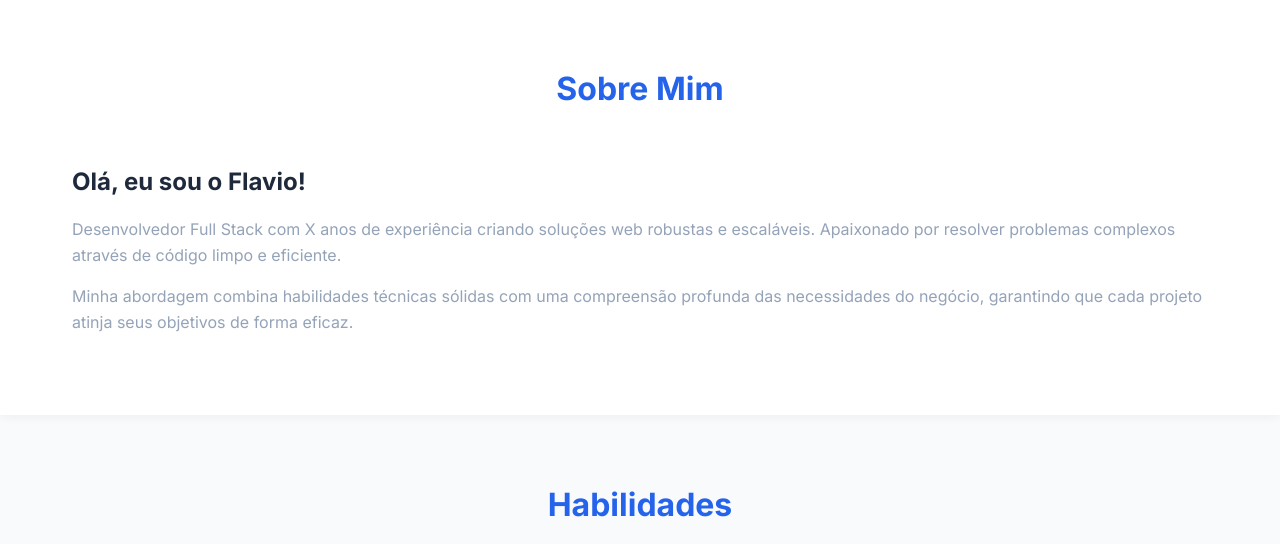
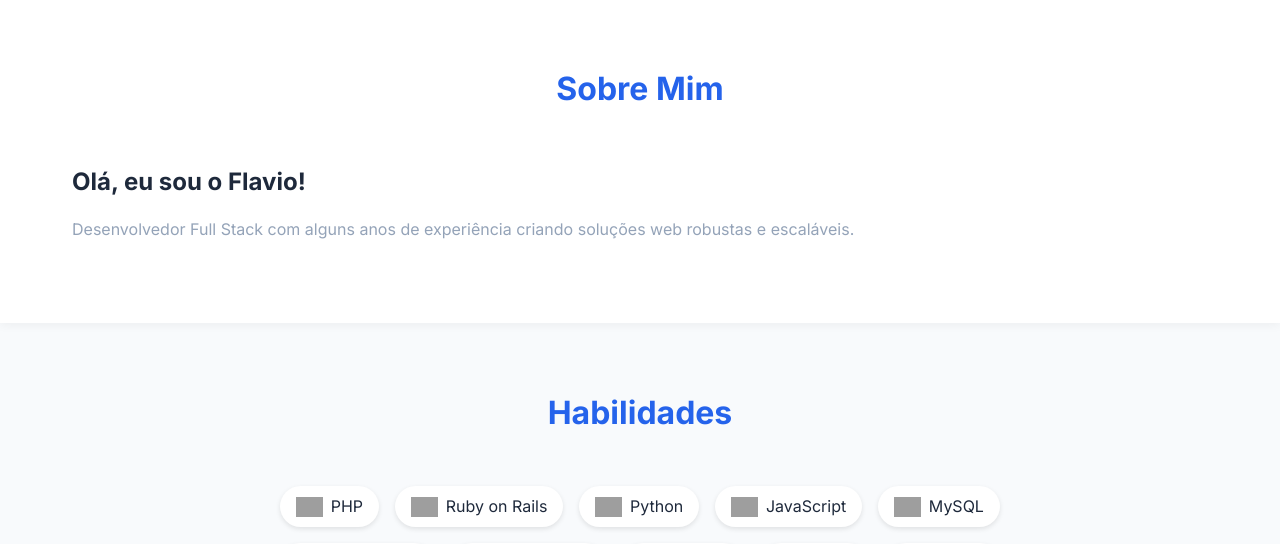
Before and after one commit to Frgomes2/Frgomes, a CodeIgniter app: page /database/ in a window 1280 px wide. Shown: the part 270-814 px from the top of the page. Run offline with CodeIgniter, Linux system fonts and the light colour scheme; grey boxes are pictures that could not be loaded.

Commit message:
Pagina inicial

```diff
--- a/application/views/welcome_message.php
+++ b/application/views/welcome_message.php
@@ -259,8 +259,7 @@
       <div class="about">
         <div class="about-text">
           <h3>Olá, eu sou o Flavio!</h3>
-          <p>Desenvolvedor Full Stack com X anos de experiência criando soluções web robustas e escaláveis. Apaixonado por resolver problemas complexos através de código limpo e eficiente.</p>
-          <p>Minha abordagem combina habilidades técnicas sólidas com uma compreensão profunda das necessidades do negócio, garantindo que cada projeto atinja seus objetivos de forma eficaz.</p>
+          <p>Desenvolvedor Full Stack com alguns anos de experiência criando soluções web robustas e escaláveis.</p>
         </div>
       </div>
     </div>
```
